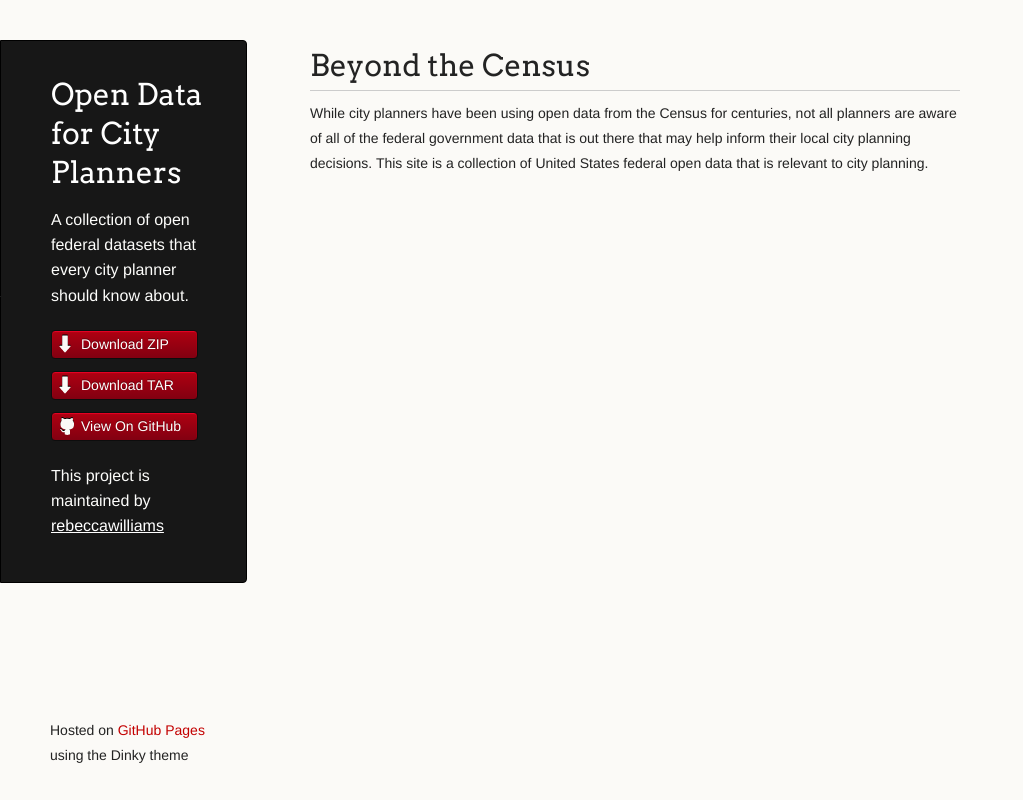
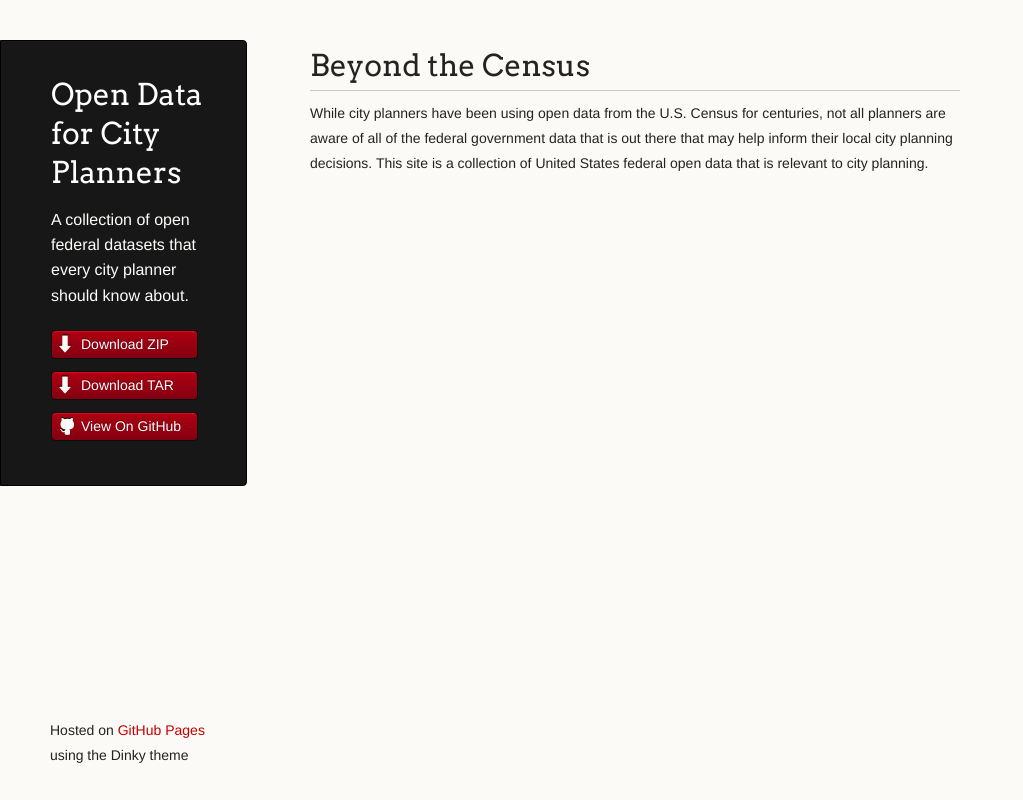
Before and after one commit to rebeccawilliams/OpenCityPlanningData, a plain HTML site: page index.html in a window 1280 px wide. Shown: the whole page, without its empty margins (0-1023 px from the left). Drawn offline with Linux system fonts and the light colour scheme.

Commit message:
Update index.html

```diff
--- a/index.html
+++ b/index.html
@@ -25,15 +25,12 @@
           <li><a class="buttons github" href="https://github.com/rebeccawilliams/OpenCityPlanningData">View On GitHub</a></li>
         </ul>
 
-        <p class="header">This project is maintained by <a class="header name" href="https://github.com/rebeccawilliams">rebeccawilliams</a></p>
-
-
       </header>
       <section>
         <h1>
 <a id="beyond-the-census" class="anchor" href="#beyond-the-census" aria-hidden="true"><span class="octicon octicon-link"></span></a>Beyond the Census</h1>
 
-<p>While city planners have been using open data from the Census for centuries, not all planners are aware of all of the federal government data that is out there that may help inform their local city planning decisions. This site is a collection of United States federal open data that is relevant to city planning. </p>
+<p>While city planners have been using open data from the U.S. Census for centuries, not all planners are aware of all of the federal government data that is out there that may help inform their local city planning decisions. This site is a collection of United States federal open data that is relevant to city planning. </p>
       </section>
       <footer>
         <p><small>Hosted on <a href="http://pages.github.com">GitHub Pages</a> using the Dinky theme</small></p>
```
